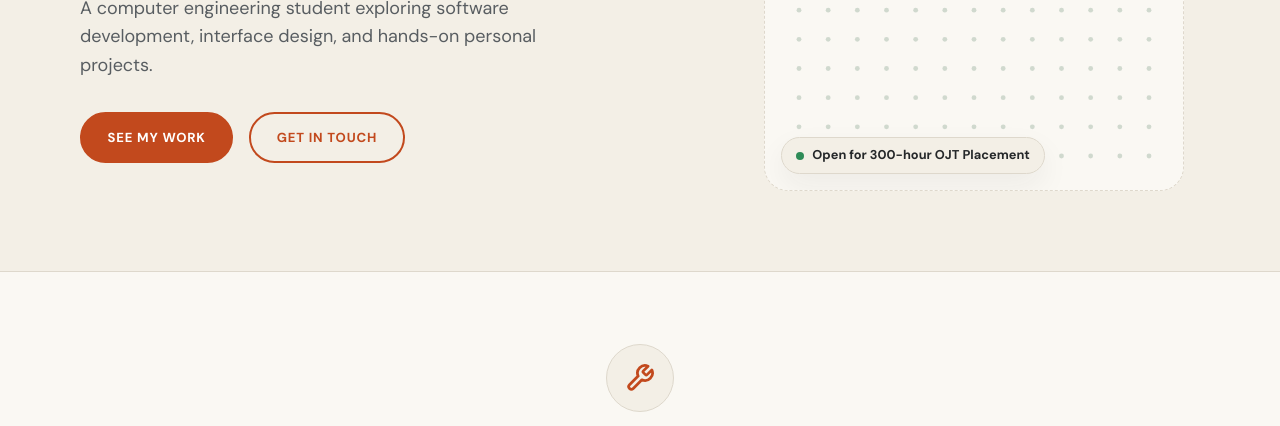
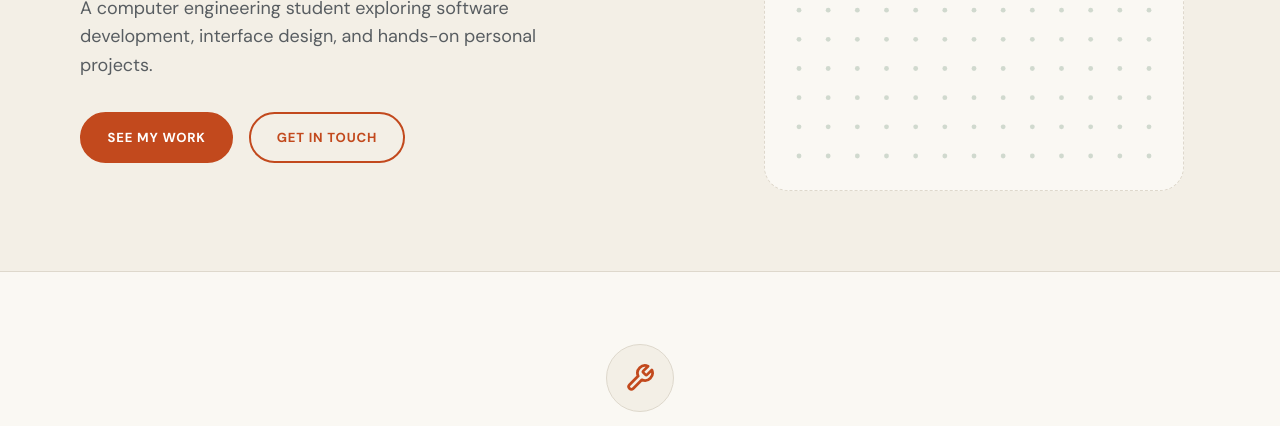
Before and after one commit to jsmrun/jsmrun.github.io, a plain HTML site: page index.html in a window 1280 px wide. Shown: the part 374-800 px from the top of the page. Drawn offline with Linux system fonts and the light colour scheme.

Commit message:
Update index.html dot field

```diff
--- a/index.html
+++ b/index.html
@@ -45,11 +45,7 @@
         </div>
         <div class="hero-visual">
           <div class="dot-field-wrapper">
-            <canvas id="heroDotCanvas" aria-label="Interactive dot grid"></canvas>
-            <div class="hero-status-badge">
-              <span class="status-dot"></span>
-              <span>Open for 300-hour OJT Placement</span>
-            </div>
+            <canvas id="heroDotCanvas" aria-label="Interactive scattered dot field"></canvas>
           </div>
         </div>
       </div>
```
